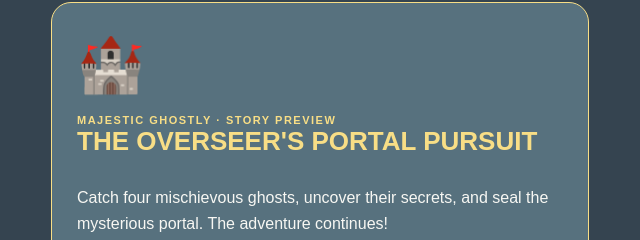
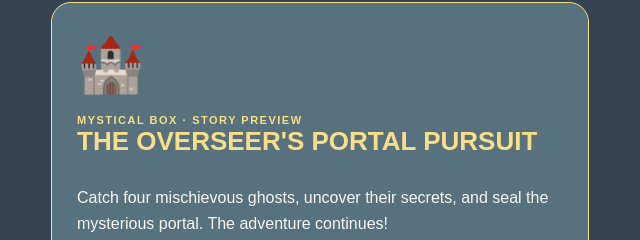
Before and after one commit to contactmindfullb-create/MeHeartMe-Project, a plain HTML site: page play/index.html in a window 1280 px wide. Shown: the part 860-1100 px from the top of the page, 39-679 px from the left. Drawn offline with Linux system fonts and the light colour scheme.

Commit message:
Removed Majestic ghostly, updated to Mystical Box

```diff
--- a/play/index.html
+++ b/play/index.html
@@ -306,7 +306,7 @@ a:focus-visible {
   <div class="game-icon" aria-hidden="true">🏰</div>
 
   <div class="game-tag">
-    MAJESTIC GHOSTLY · STORY PREVIEW
+    MYSTICAL BOX · STORY PREVIEW
   </div>
 
   <h2>THE OVERSEER'S PORTAL PURSUIT</h2>
```
